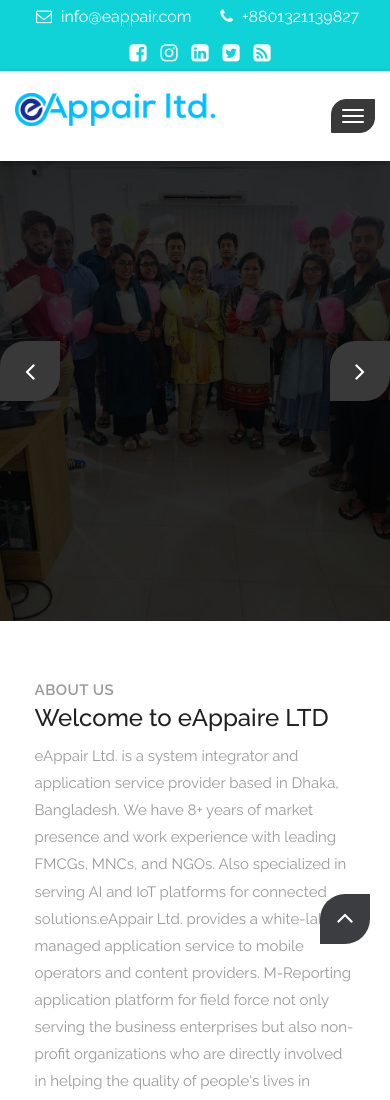
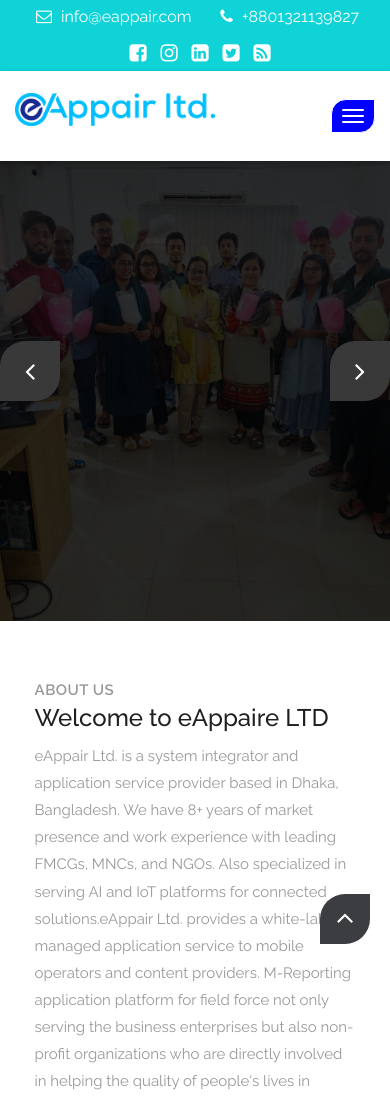
Before and after one commit to Md-Mithu-Learner/eAppair, a plain HTML site: page index.html in a window 390 px wide. Shown: the top 1100 px of the page. Drawn offline with Linux system fonts and the light colour scheme.

Commit message:
another update

```diff
--- a/css/responsive.css
+++ b/css/responsive.css
@@ -219,15 +219,15 @@
     z-index: 111;
   }
   .navbar-default .navbar-toggle {
-    border-color: #393939;
+    border-color: #fff;
     color: #fff !important;
-    background-color: #393939;
+    background-color: #0000ff;
     border-radius: 15px 0px 15px 0px;
   }
   .navbar-default .navbar-toggle:hover,
   .navbar-default .navbar-toggle:focus {
-    border-color: #fd6802;
-    background-color: #fd6802;
+    border-color: #0000ff;
+    background-color: #0000ff;
   }
   .navbar-default .navbar-collapse,
   .navbar-default .navbar-form {
```
